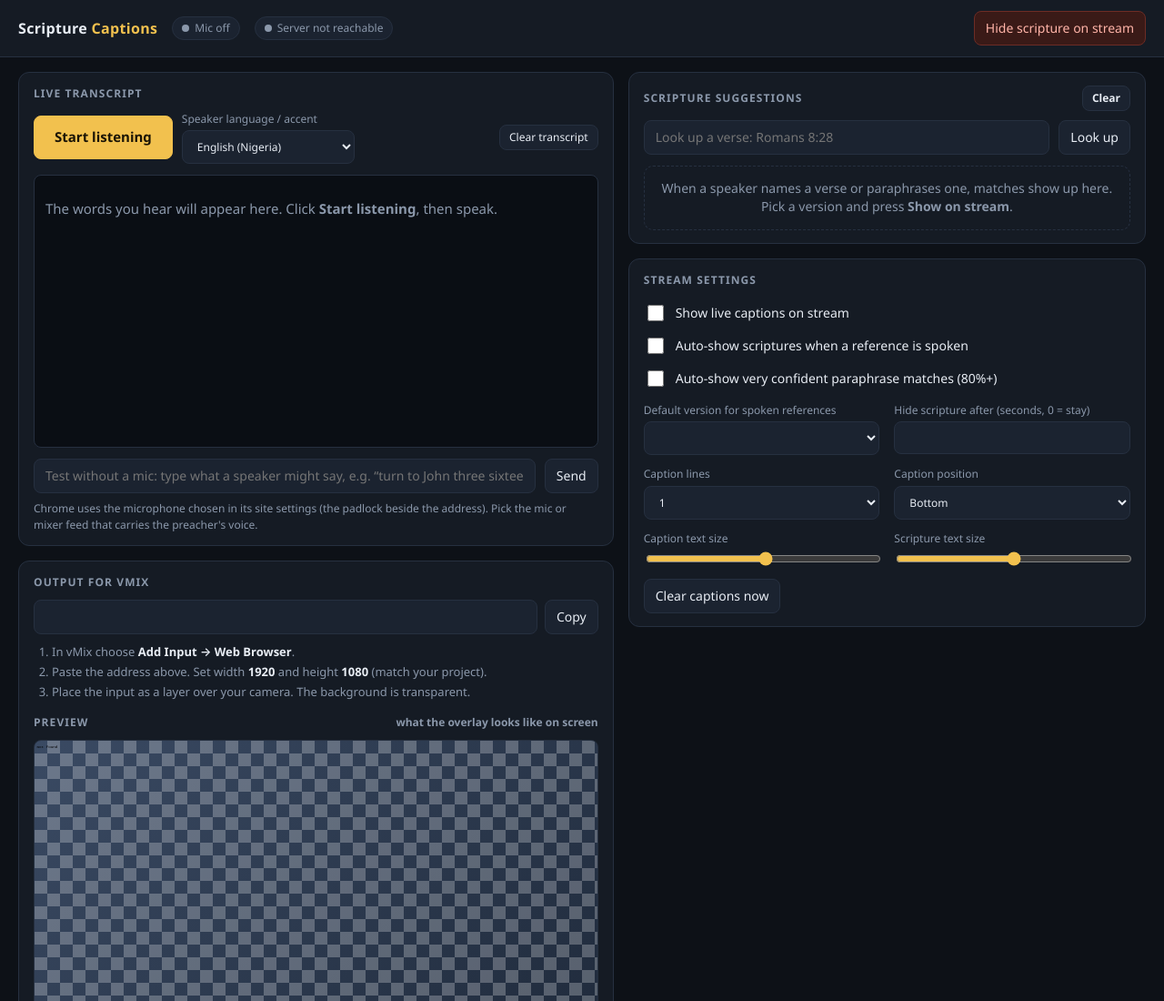
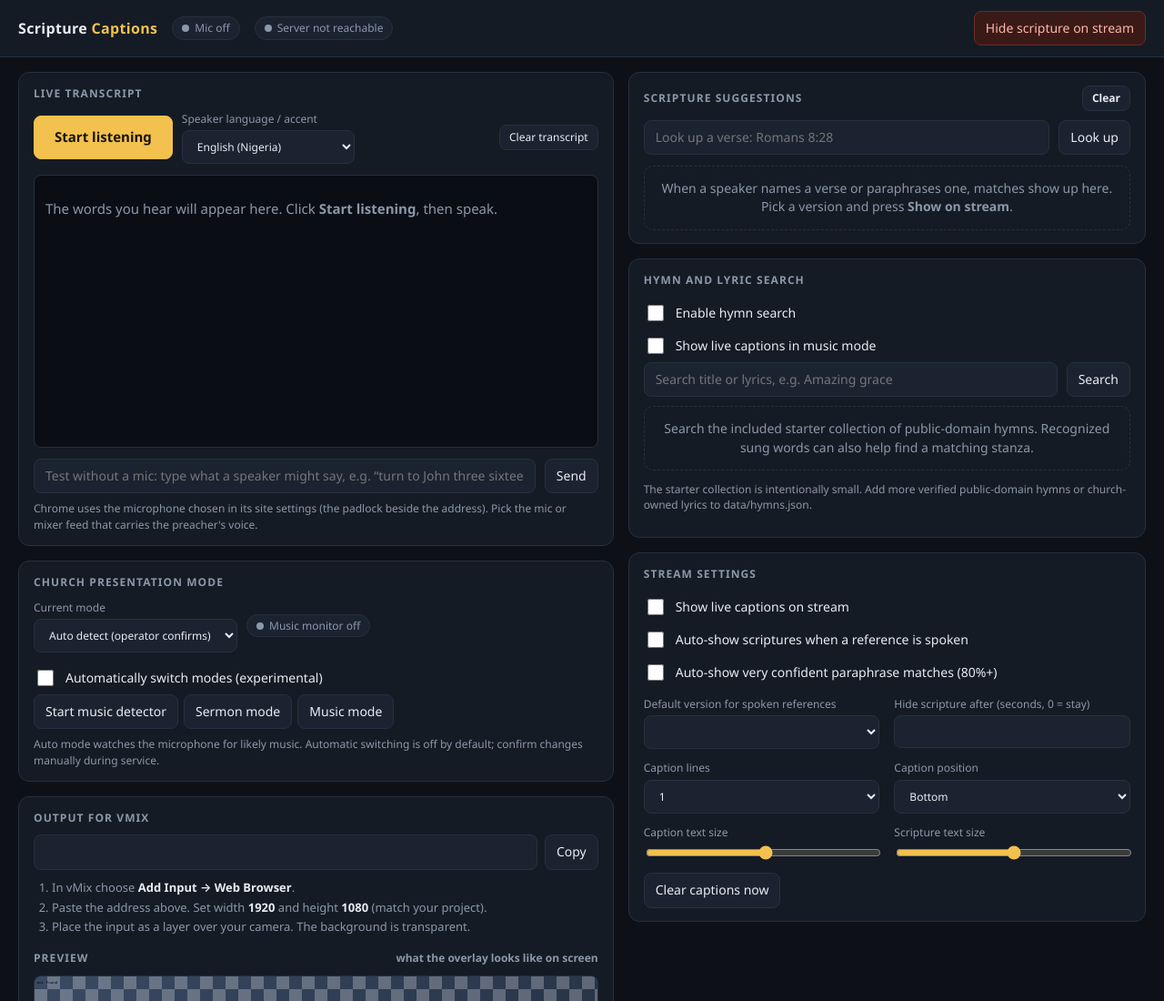
Before and after one commit to VictorChucksJim/theword, a website: page public/control.html in a window 1280 px wide. Shown: the top 1100 px of the page at 91% size. Drawn offline with Linux system fonts and the light colour scheme; no server answers.

Commit message:
Add church mode controls and hymn search UI

```diff
--- a/public/control.html
+++ b/public/control.html
@@ -135,6 +135,27 @@
       <p class="hint" style="margin:8px 0 0">Chrome uses the microphone chosen in its site settings (the padlock beside the address). Pick the mic or mixer feed that carries the preacher's voice.</p>
     </section>
 
+    <section class="card" id="musicModeCard">
+      <h2>Church presentation mode</h2>
+      <div class="row" style="margin-bottom:10px">
+        <label class="field" style="min-width:190px">Current mode
+          <select id="presentationMode">
+            <option value="auto">Auto detect (operator confirms)</option>
+            <option value="sermon">Sermon / Scripture</option>
+            <option value="music">Music / Lyrics</option>
+          </select>
+        </label>
+        <span class="pill" id="musicStatus"><span class="dot"></span><span id="musicStatusText">Music monitor off</span></span>
+      </div>
+      <label class="toggle"><input type="checkbox" id="setAutoSwitch"> Automatically switch modes (experimental)</label>
+      <div class="row tight">
+        <button id="btnMusicMonitor">Start music detector</button>
+        <button id="btnMusicToSermon">Sermon mode</button>
+        <button id="btnMusicToMusic">Music mode</button>
+      </div>
+      <p class="hint" id="musicHint" style="margin:8px 0 0">Auto mode watches the microphone for likely music. Automatic switching is off by default; confirm changes manually during service.</p>
+    </section>
+
     <section class="card">
       <h2>Output for vMix</h2>
       <div class="urlbox">
@@ -159,6 +180,18 @@
         <button id="btnLookup">Look up</button>
       </div>
       <div id="suggestions"><div class="emptybox">When a speaker names a verse or paraphrases one, matches show up here. Pick a version and press <b>Show on stream</b>.</div></div>
+    </section>
+
+    <section class="card">
+      <h2>Hymn and lyric search</h2>
+      <label class="toggle"><input type="checkbox" id="setHymnSearch"> Enable hymn search</label>
+      <label class="toggle"><input type="checkbox" id="setLiveLyrics"> Show live captions in music mode</label>
+      <div class="row" style="margin-bottom:10px">
+        <input type="text" id="txtHymnSearch" style="flex:1;min-width:180px" placeholder="Search title or lyrics, e.g. Amazing grace">
+        <button id="btnHymnSearch">Search</button>
+      </div>
+      <div id="hymnResults"><div class="emptybox">Search the included starter collection of public-domain hymns. Recognized sung words can also help find a matching stanza.</div></div>
+      <p class="hint">The starter collection is intentionally small. Add more verified public-domain hymns or church-owned lyrics to data/hymns.json.</p>
     </section>
 
     <section class="card">
@@ -239,6 +272,10 @@
   /* ---------------- settings ---------------- */
   function syncSettingsUI() {
     $('setCaptionsOn').checked = !!settings.captionsOn;
+    $('presentationMode').value = settings.presentationMode || 'auto';
+    $('setAutoSwitch').checked = !!settings.autoSwitchMode;
+    $('setHymnSearch').checked = settings.hymnSearchEnabled !== false;
+    $('setLiveLyrics').checked = settings.liveLyricsEnabled !== false;
     $('setAutoRef').checked = !!settings.autoShowReferences;
     $('setAutoPara').checked = !!settings.autoShowParaphrase;
     $('setVersion').value = settings.version;
@@ -253,6 +290,10 @@
     api('/api/settings', 'POST', patch).catch(function () { toast('Could not save setting'); });
   }
   $('setCaptionsOn').onchange = function () { pushSettings({ captionsOn: this.checked }); };
+  $('presentationMode').onchange = function () { setPresentationMode(this.value); };
+  $('setAutoSwitch').onchange = function () { pushSettings({ autoSwitchMode: this.checked }); };
+  $('setHymnSearch').onchange = function () { pushSettings({ hymnSearchEnabled: this.checked }); };
+  $('setLiveLyrics').onchange = function () { pushSettings({ liveLyricsEnabled: this.checked }); };
   $('setAutoRef').onchange = function () { pushSettings({ autoShowReferences: this.checked }); };
   $('setAutoPara').onchange = function () { pushSettings({ autoShowParaphrase: this.checked }); };
   $('setVersion').onchange = function () { pushSettings({ version: this.value }); };
```
